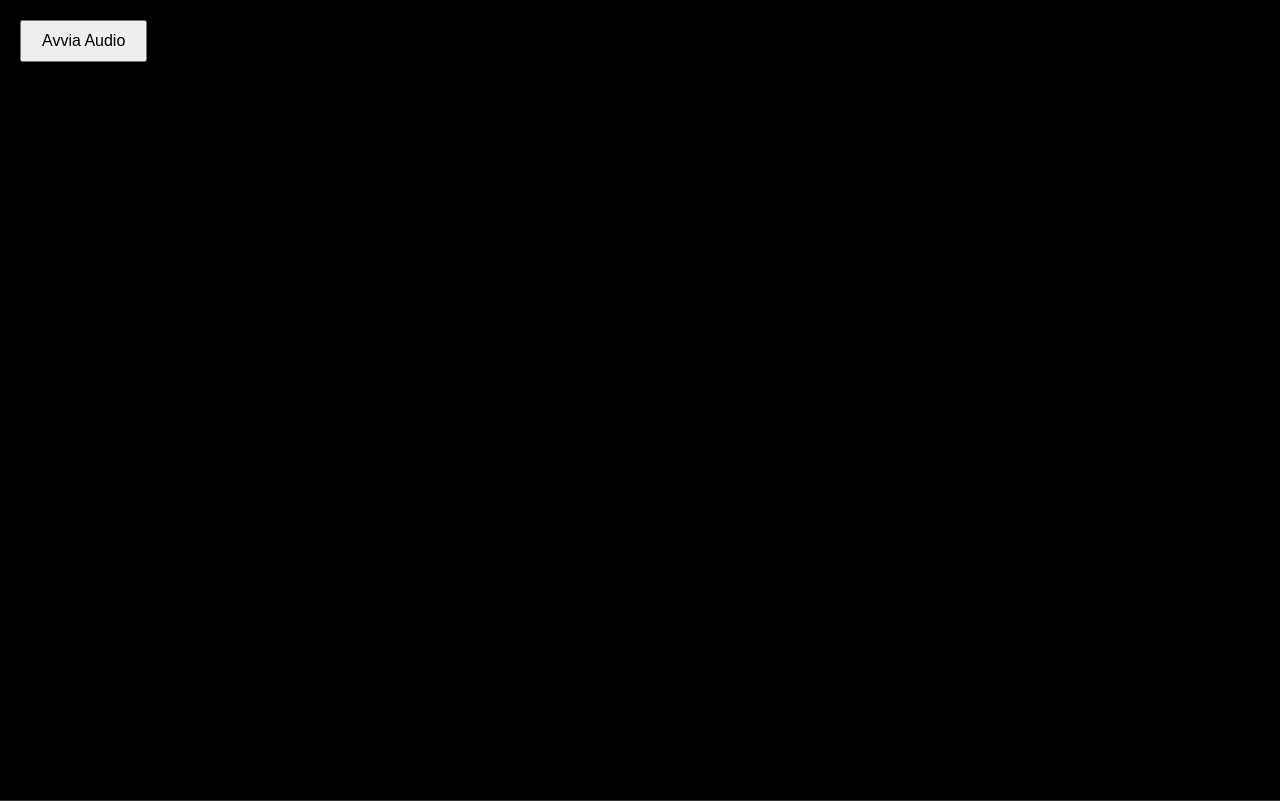
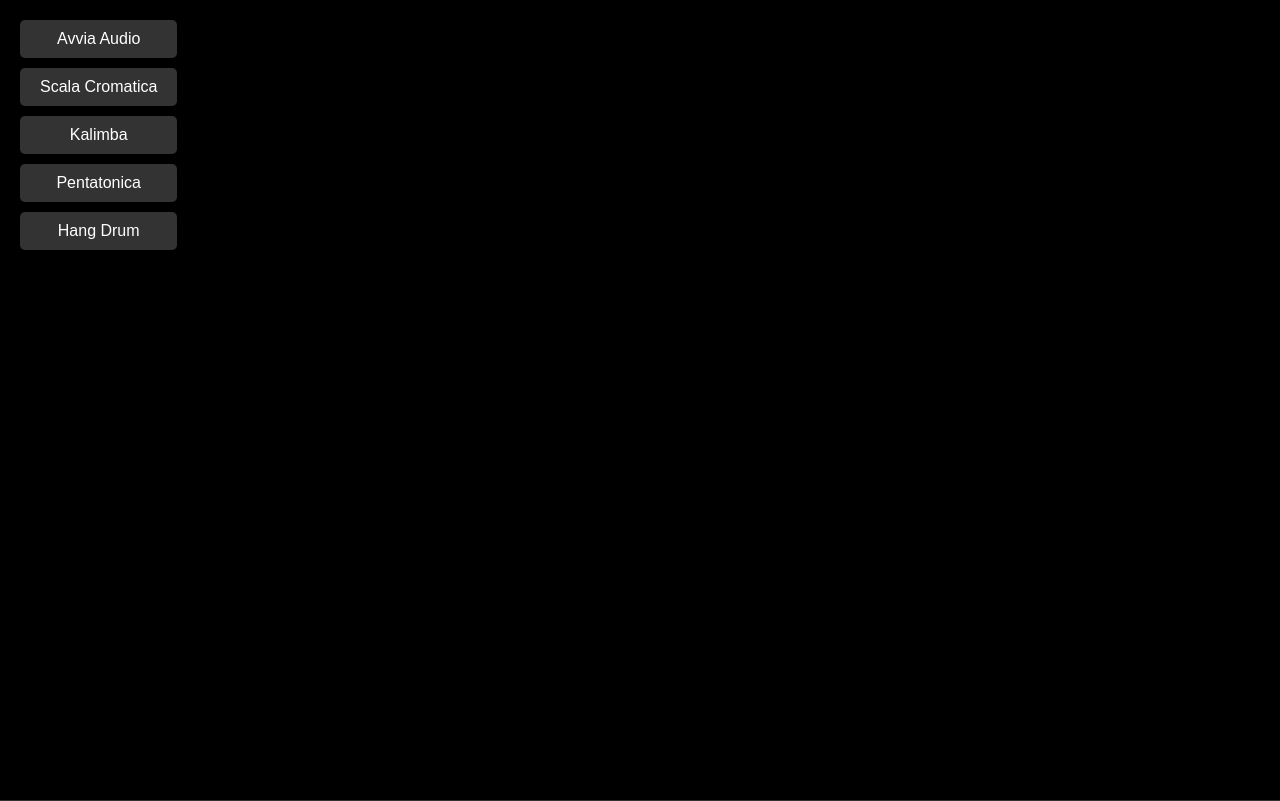
Before and after one commit to riccardoluise/poly-circle, a plain HTML site: page index.html in a window 1280 px wide. Drawn offline with nearby package versions, Linux system fonts and the light colour scheme.

Commit message:
distribuisci meglio le scale

```diff
--- a/index.html
+++ b/index.html
@@ -1,8 +1,8 @@
 <!DOCTYPE html>
 <html lang="it">
   <head>
-    <meta charset="UTF-8">
-    <meta name="viewport" content="width=device-width, initial-scale=1.0">
+    <meta charset="UTF-8" />
+    <meta name="viewport" content="width=device-width, initial-scale=1.0" />
     <title>Cerchi Luminosi e Sonori</title>
     <style>
       body {
@@ -13,23 +13,42 @@
         justify-content: center;
         align-items: center;
         height: 100vh;
+        font-family: Arial, sans-serif;
       }
       canvas {
         border: 1px solid #333;
       }
-        #startButton {
+      #controls {
         position: absolute;
         top: 20px;
         left: 20px;
+        display: flex;
+        flex-direction: column;
+        gap: 10px;
+      }
+      button {
         padding: 10px 20px;
         font-size: 16px;
         cursor: pointer;
+        background-color: #333;
+        color: white;
+        border: none;
+        border-radius: 5px;
+      }
+      button:hover {
+        background-color: #555;
       }
     </style>
   </head>
   <body>
     <canvas id="myCanvas"></canvas>
+    <div id="controls">
       <button id="startButton">Avvia Audio</button>
+      <button id="chromaticButton">Scala Cromatica</button>
+      <button id="kalimbaButton">Kalimba</button>
+      <button id="pentatonicButton">Pentatonica</button>
+      <button id="hangDrumButton">Hang Drum</button>
+    </div>
 
     <script src="https://cdnjs.cloudflare.com/ajax/libs/tone/14.8.49/Tone.js"></script>
     <script>
@@ -38,14 +57,44 @@
         numRays: 64,
         radius: 0,
         targetFPS: 30,
-        notes: [
-            'C2', 'C#2', 'D2', 'D#2', 'E2', 'F2', 'F#2', 'G2', 'G#2', 'A2', 'A#2', 'B2',
-            'C3', 'C#3', 'D3', 'D#3', 'E3', 'F3', 'F#3', 'G3', 'G#3', 'A3', 'A#3', 'B3',
-            'C4', 'C#4', 'D4', 'D#4', 'E4', 'F4', 'F#4', 'G4', 'G#4', 'A4', 'A#4', 'B4',
-            'C5', 'C#5', 'D5', 'D#5', 'E5', 'F5', 'F#5', 'G5', 'G#5', 'A5', 'A#5', 'B5',
-            'C6', 'C#6', 'D6', 'D#6', 'E6', 'F6', 'F#6', 'G6', 'G#6', 'A6', 'A#6', 'B6'
-        ]
+        scales: {
+          chromatic: [
+            "C",
+            "C#",
+            "D",
+            "D#",
+            "E",
+            "F",
+            "F#",
+            "G",
+            "G#",
+            "A",
+            "A#",
+            "B",
+          ],
+          kalimba: ["C", "D", "E", "G", "A"],
+          pentatonic: ["C", "D", "E", "G", "A"],
+          hangDrum: ["D", "A", "C", "D", "F", "G", "A"],
+        },
+        currentScale: "chromatic",
+        distributedNotes: [],
       };
+
+      // Funzione per distribuire le note
+      function distributeNotes() {
+        const scale = Params.scales[Params.currentScale];
+        Params.distributedNotes = [];
+        const notesPerRay = Math.floor(Params.numRays / scale.length);
+        let remainingRays = Params.numRays % scale.length;
+
+        for (let i = 0; i < scale.length; i++) {
+          let repeatCount = notesPerRay + (remainingRays > 0 ? 1 : 0);
+          for (let j = 0; j < repeatCount; j++) {
+            Params.distributedNotes.push(scale[i]);
+          }
+          if (remainingRays > 0) remainingRays--;
+        }
+      }
 
       // Modulo grafico
       const Graphics = {
@@ -56,7 +105,7 @@
 
         init(canvasId) {
           this.canvas = document.getElementById(canvasId);
-            this.ctx = this.canvas.getContext('2d');
+          this.ctx = this.canvas.getContext("2d");
           this.canvas.width = window.innerWidth;
           this.canvas.height = window.innerHeight;
           this.centerX = this.canvas.width / 2;
@@ -66,8 +115,14 @@
 
         drawCircumference() {
           this.ctx.beginPath();
-            this.ctx.arc(this.centerX, this.centerY, Params.radius, 0, Math.PI * 2);
-            this.ctx.strokeStyle = 'rgba(255, 255, 255, 0.3)';
+          this.ctx.arc(
+            this.centerX,
+            this.centerY,
+            Params.radius,
+            0,
+            Math.PI * 2
+          );
+          this.ctx.strokeStyle = "rgba(255, 255, 255, 0.3)";
           this.ctx.stroke();
         },
 
@@ -81,13 +136,13 @@
               this.centerY + Math.sin(angle) * Params.radius
             );
           }
-            this.ctx.strokeStyle = 'rgba(255, 255, 255, 0.1)';
+          this.ctx.strokeStyle = "rgba(255, 255, 255, 0.1)";
           this.ctx.stroke();
         },
 
         clear() {
           this.ctx.clearRect(0, 0, this.canvas.width, this.canvas.height);
-        }
+        },
       };
 
       // Modulo audio
@@ -101,40 +156,40 @@
           Tone.context.lookAhead = 0.1;
 
           this.synth = new Tone.PolySynth(Tone.Synth, {
-                oscillator: { type: 'sine' },
-                envelope: { attack: 0.02, decay: 0.1, sustain: 0.2, release: 0.8 }
+            oscillator: { type: "sine" },
+            envelope: { attack: 0.02, decay: 0.1, sustain: 0.3, release: 1.5 },
           }).toDestination();
 
           this.reverb = new Tone.Reverb({
-                decay: 2,
-                wet: 0.3
+            decay: 3,
+            wet: 0.4,
           }).toDestination();
 
           this.compressor = new Tone.Compressor({
             threshold: -24,
             ratio: 12,
             attack: 0.003,
-                release: 0.25
+            release: 0.25,
           }).toDestination();
 
           this.synth.chain(this.reverb, this.compressor);
         },
 
-        playNote(position) {
+        playNote(index) {
           if (!this.synth) return;
-            const noteIndex = Math.floor(position * Params.notes.length);
-            this.synth.triggerAttackRelease(Params.notes[noteIndex], '16n', undefined, 0.2);
-        }
+          const note = Params.distributedNotes[index] + "4"; // Assume ottava 4 per semplicità
+          this.synth.triggerAttackRelease(note, "16n", undefined, 0.2);
+        },
       };
 
-    // Classe Circle
       class Circle {
-        constructor(angle) {
-            this.angle = angle;
+        constructor(index) {
+          this.angle = (index / Params.numRays) * Math.PI * 2;
           this.distance = Params.radius;
           this.speed = Math.random() * 1 + 0.5;
           this.direction = -1;
           this.borderGlow = 0;
+          this.index = index;
         }
 
         update() {
@@ -143,7 +198,7 @@
             this.direction *= -1;
             if (this.distance > Params.radius) {
               this.borderGlow = 1;
-                    Audio.playNote(this.angle / (Math.PI * 2));
+              Audio.playNote(this.index);
             }
           }
           this.borderGlow *= 0.9;
@@ -155,7 +210,7 @@
 
           Graphics.ctx.beginPath();
           Graphics.ctx.arc(x, y, 2, 0, Math.PI * 2);
-            Graphics.ctx.fillStyle = 'white';
+          Graphics.ctx.fillStyle = "white";
           Graphics.ctx.fill();
 
           if (this.borderGlow > 0) {
@@ -175,19 +230,47 @@
         frameInterval: 1000 / Params.targetFPS,
 
         init() {
-            Graphics.init('myCanvas');
+          Graphics.init("myCanvas");
           Audio.init();
+          distributeNotes();
+          this.initializeCircles();
+          this.setupEventListeners();
+        },
 
+        initializeCircles() {
+          this.circles = [];
           for (let i = 0; i < Params.numRays; i++) {
-                this.circles.push(new Circle((i / Params.numRays) * Math.PI * 2));
+            this.circles.push(new Circle(i));
           }
+        },
 
-            const startButton = document.getElementById('startButton');
-            startButton.addEventListener('click', async () => {
+        setupEventListeners() {
+          document
+            .getElementById("startButton")
+            .addEventListener("click", async () => {
               await Tone.start();
-                startButton.style.display = 'none';
+              document.getElementById("startButton").style.display = "none";
               this.animate();
             });
+
+          document
+            .getElementById("chromaticButton")
+            .addEventListener("click", () => this.changeScale("chromatic"));
+          document
+            .getElementById("kalimbaButton")
+            .addEventListener("click", () => this.changeScale("kalimba"));
+          document
+            .getElementById("pentatonicButton")
+            .addEventListener("click", () => this.changeScale("pentatonic"));
+          document
+            .getElementById("hangDrumButton")
+            .addEventListener("click", () => this.changeScale("hangDrum"));
+        },
+
+        changeScale(scaleName) {
+          Params.currentScale = scaleName;
+          distributeNotes();
+          this.initializeCircles();
         },
 
         animate(currentTime) {
@@ -202,13 +285,13 @@
           Graphics.drawCircumference();
           Graphics.drawRays();
 
-            this.circles.forEach(circle => {
+          this.circles.forEach((circle) => {
             circle.update();
             circle.draw();
           });
 
           requestAnimationFrame(this.animate.bind(this));
-        }
+        },
       };
 
       // Inizializzazione dell'applicazione
```
Lines whose indentation alone changed are shown as unchanged.
